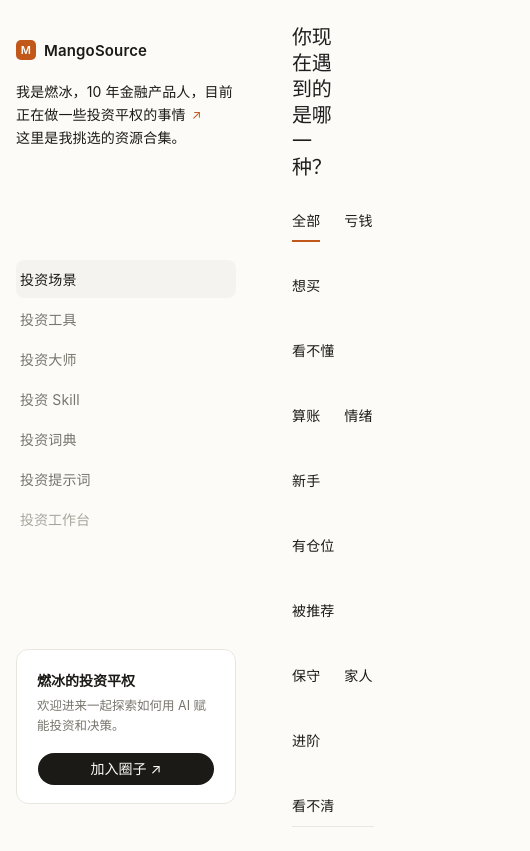
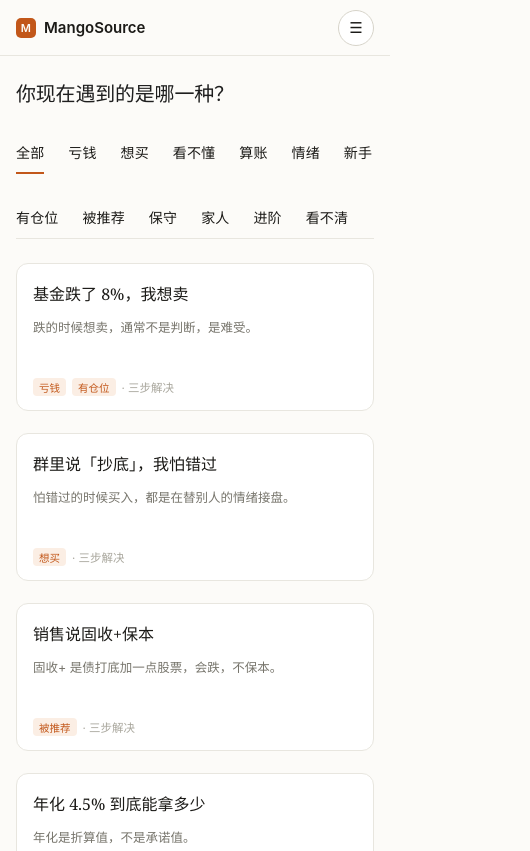
Before and after one commit to lj22503/mangosource, a plain HTML site: page index.html in a window 390 px wide. Shown: the top 851 px of the page, 530 px wide, since content can reach past the window. Drawn offline with Linux system fonts and the light colour scheme.

Commit message:
feat(mobile): 顶部栏 + 抽屉式导航，窄屏自动收起

```diff
--- a/index.html
+++ b/index.html
@@ -208,9 +208,27 @@ h1{margin:0;font-family:var(--serif);font-size:34px;line-height:1.35;font-weight
 .ptext{margin:6px 0 0;font-size:12px;line-height:1.75;color:var(--soft);white-space:pre-wrap;font-family:var(--sans)}
 .s-about p .go{display:inline-block;margin-left:6px;font-size:12.5px;color:#c2571a;text-decoration:none;vertical-align:1px}
 .s-about p .go:hover{opacity:.7}
+/* 移动端：顶部栏 + 抽屉式导航 */
+.mhead{display:none}
+.mscrim{display:none}
+@media(max-width:900px){
+  .mhead{display:flex;align-items:center;justify-content:space-between;position:fixed;top:0;left:0;right:0;height:56px;padding:0 16px;background:rgba(252,251,248,.92);backdrop-filter:blur(10px);border-bottom:1px solid var(--line);z-index:80}
+  .mh-brand{display:flex;align-items:center;gap:8px;font-size:15px;font-weight:600;color:var(--ink);text-decoration:none}
+  .mh-brand .s-mark{width:20px;height:20px;font-size:11px}
+  .mh-btn{width:36px;height:36px;border:1px solid var(--line2);border-radius:999px;display:grid;place-items:center;font-size:15px;color:var(--ink);background:#fff}
+  .mscrim{display:block;position:fixed;inset:0;background:#1b1a1766;opacity:0;pointer-events:none;transition:opacity .2s;z-index:85}
+  .mscrim.on{opacity:1;pointer-events:auto}
+  .wrap{grid-template-columns:1fr;gap:0;padding:76px 16px 64px}
+  .side{position:fixed;top:0;left:0;width:82%;max-width:320px;height:100dvh;padding:24px 20px;background:var(--paper);border-right:1px solid var(--line);transform:translateX(-100%);transition:transform .26s cubic-bezier(.32,.72,0,1);z-index:90;overflow-y:auto;gap:24px}
+  .side.open{transform:none}
+  .side .nav{justify-content:flex-start}
+  .s-meta{margin-top:8px}
+}
 </style>
 </head>
 <body>
+<header class="mhead"><a class="mh-brand" href="#" id="mlogo"><span class="s-mark">M</span><span>MangoSource</span></a><button class="mh-btn" id="mnav" aria-label="打开菜单" aria-expanded="false">☰</button></header>
+<div class="mscrim" id="mscrim"></div>
 <div class="wrap">
   <aside class="side">
     <div class="s-identity">
@@ -1073,6 +1091,17 @@ document.addEventListener("click", function (e) {
 }, true);
 trackEvent("page_view", { view: view });
 
+// 移动端抽屉
+(function(){
+  var side=document.querySelector(".side"), btn=document.getElementById("mnav"), scrim=document.getElementById("mscrim");
+  function close(){ side.classList.remove("open"); scrim.classList.remove("on"); btn.setAttribute("aria-expanded","false"); document.body.style.overflow=""; }
+  function open(){ side.classList.add("open"); scrim.classList.add("on"); btn.setAttribute("aria-expanded","true"); document.body.style.overflow="hidden"; }
+  btn.addEventListener("click", function(){ side.classList.contains("open")?close():open(); });
+  scrim.addEventListener("click", close);
+  document.addEventListener("keydown", function(e){ if(e.key==="Escape") close(); });
+  document.querySelectorAll("#nav button").forEach(function(b){ b.addEventListener("click", function(){ setTimeout(close, 60); }); });
+  document.getElementById("mlogo").addEventListener("click", function(e){ e.preventDefault(); view="scene"; paint(); close(); });
+})();
 $("#logo").addEventListener("click",e=>{e.preventDefault();view="scene";paint();});
 document.querySelectorAll("#nav .soon").forEach(function(s){
   s.addEventListener("click",function(){
```
